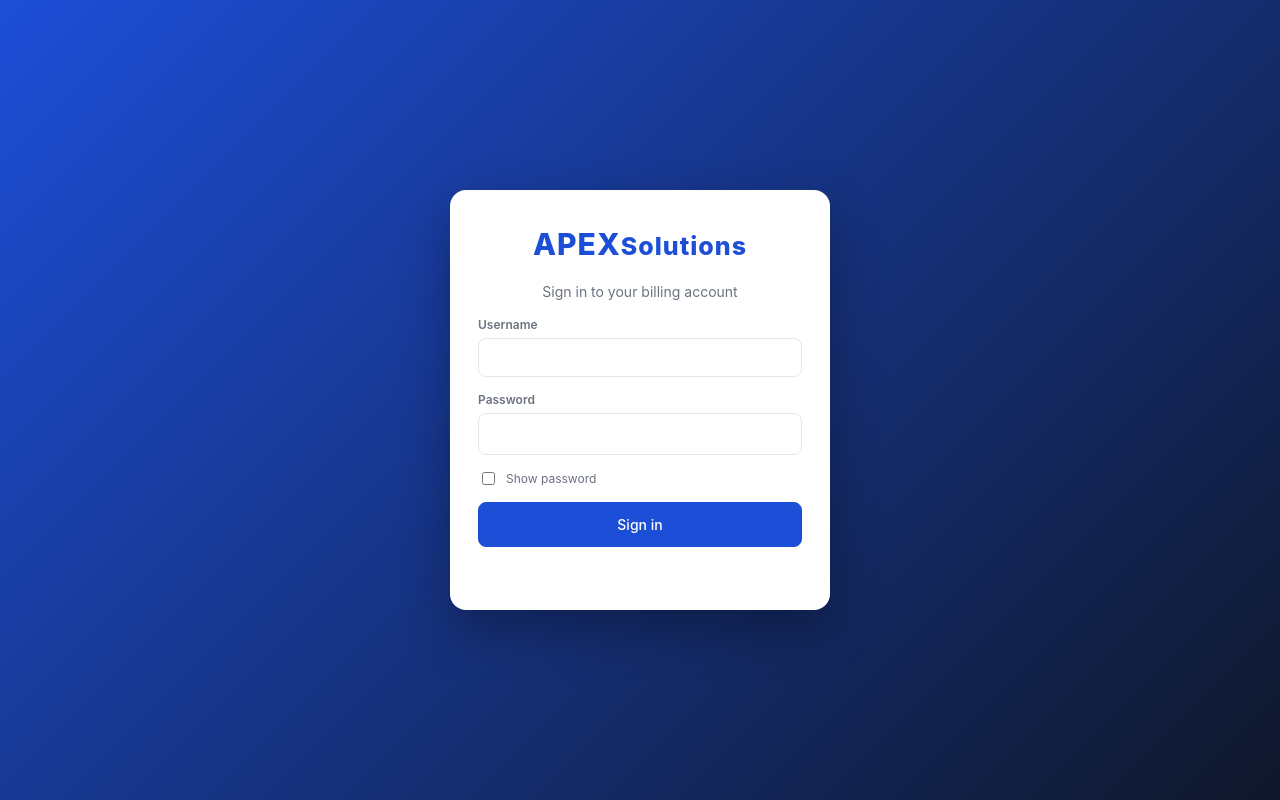
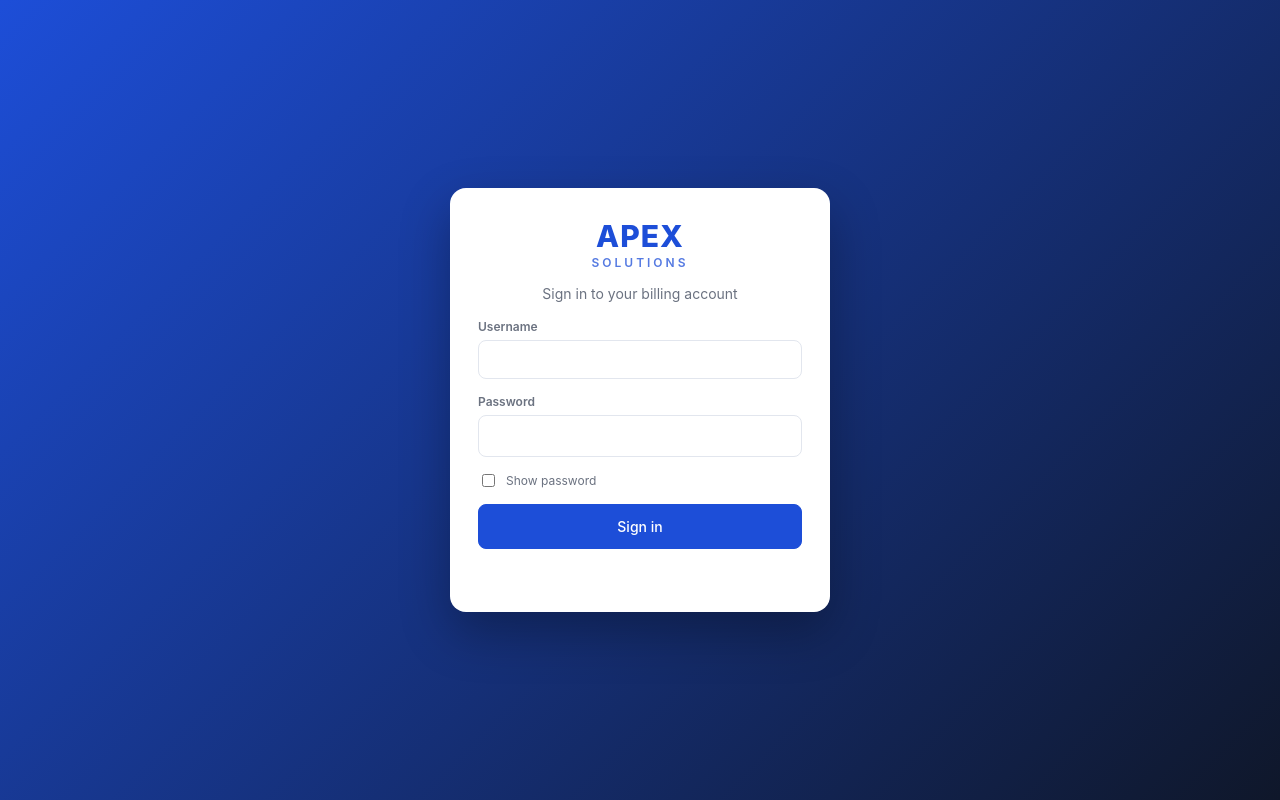
Before and after one commit to zaakoz9494-byte/apex, a plain HTML site: page index.html in a window 1280 px wide. Drawn offline with nearby package versions, Linux system fonts and the light colour scheme; no server answers.

Commit message:
Update style.css

```diff
--- a/style.css
+++ b/style.css
@@ -47,7 +47,8 @@ label input,label select,label textarea{font-weight:400;font-size:14px;width:100
 .login-card label.show input{width:auto}
 
 /* app layout */
-.brand{font-weight:800;font-size:22px;letter-spacing:1px}
+.brand{font-weight:800;font-size:22px;letter-spacing:1px;line-height:1.1}
+.brand small{display:block;font-weight:600;font-size:12px;letter-spacing:3px;text-transform:uppercase;opacity:.75;margin-top:3px}
 .app{display:flex;min-height:100vh}
 aside#side{width:var(--side);background:#0f172a;color:#cbd5e1;display:flex;flex-direction:column;padding:18px 12px;position:fixed;top:0;bottom:0;left:0;z-index:30;overflow-y:auto}
 aside#side .brand{color:#fff;padding:0 10px 14px}
```
